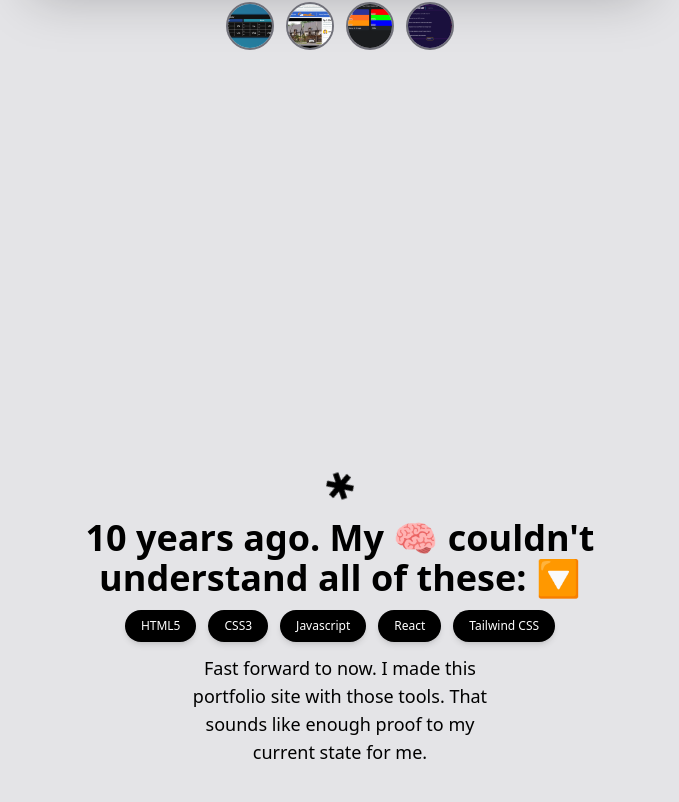
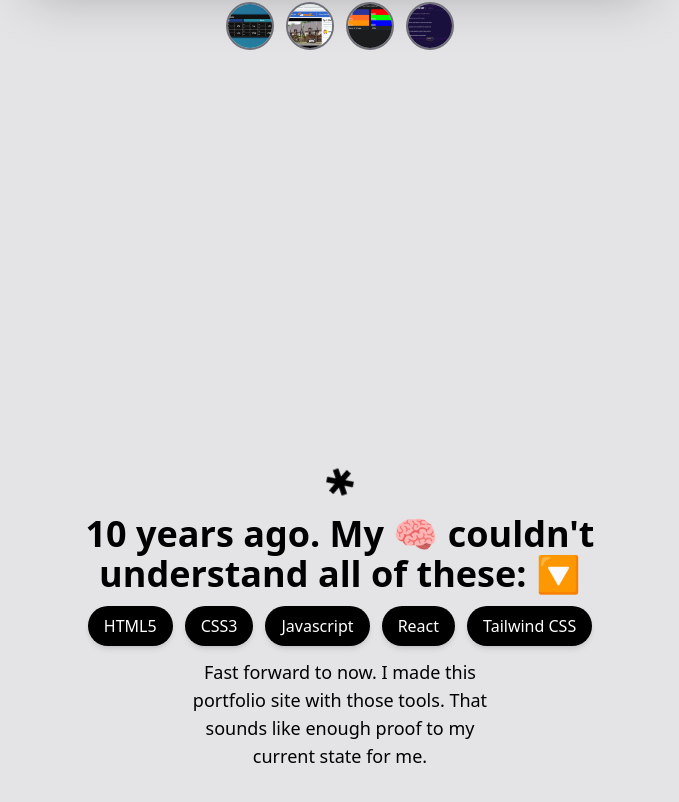
Before and after one commit to AnakUtara/portfolio, a React (Vite) app: page / in a window 1280 px wide. Shown: the part 1384-2186 px from the top of the page, without its empty margins (300-979 px from the left). Built offline with nearby package versions, Linux system fonts and the light colour scheme.

Commit message:
fix about header badge responsive text-size issue

```diff
--- a/src/components/About.jsx
+++ b/src/components/About.jsx
@@ -17,7 +17,7 @@
 					(item, i) => (
 						<p
 							key={i}
-							className="text-[10px] sm:text-xs px-4 py-2 rounded-full bg-black text-white text-center 2xl:text-xl shadow-md transition-transform duration-200 hover:scale-110"
+							className="text-[10px] sm:text-xs lg:text-sm xl:text-base px-4 py-2 rounded-full bg-black text-white text-center 2xl:text-2xl shadow-md transition-transform duration-200 hover:scale-110"
 						>
 							{item}
 						</p>
```
